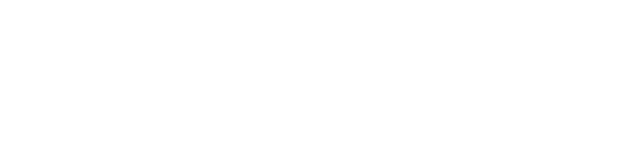
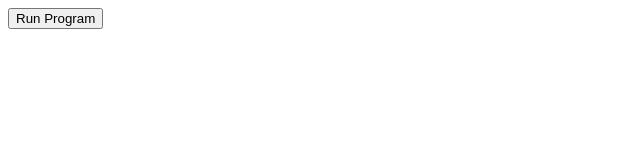
Before and after one commit to Westfield-Codes/js-katas-level-2-mmoreinis, a plain HTML site: page index.html in a window 1280 px wide. Shown: the whole page, without its empty margins (0-640 px from the left). Drawn offline with Linux system fonts and the light colour scheme.

Commit message:
Update index.html

```diff
--- a/index.html
+++ b/index.html
@@ -5,6 +5,7 @@
     <title>JS Katas 1, 2, 3</title>
   </head>
   <body>
+    <button onclick="main();">Run Program</button>
     <script src="script.js"></script>
   </body>
 </html>
```
